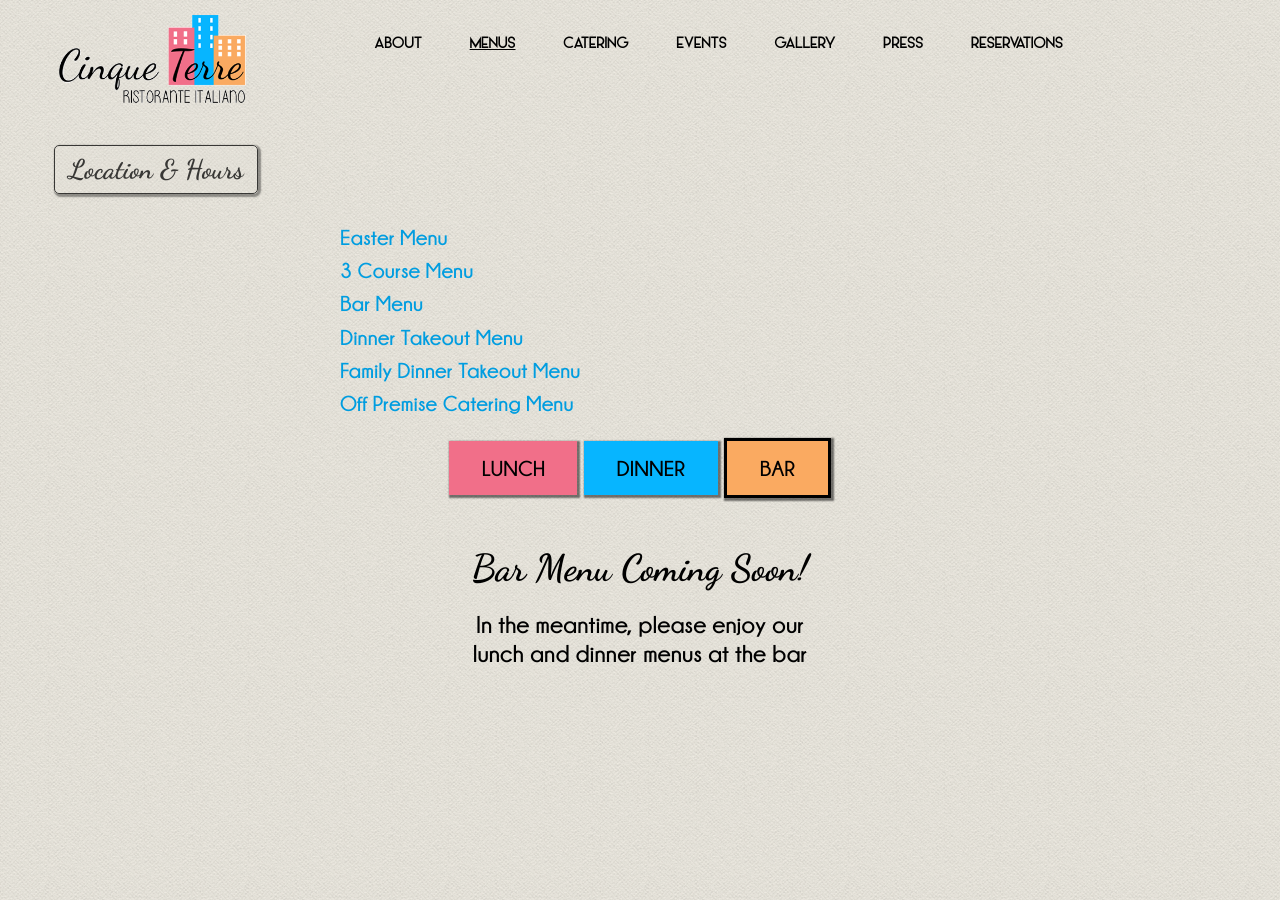
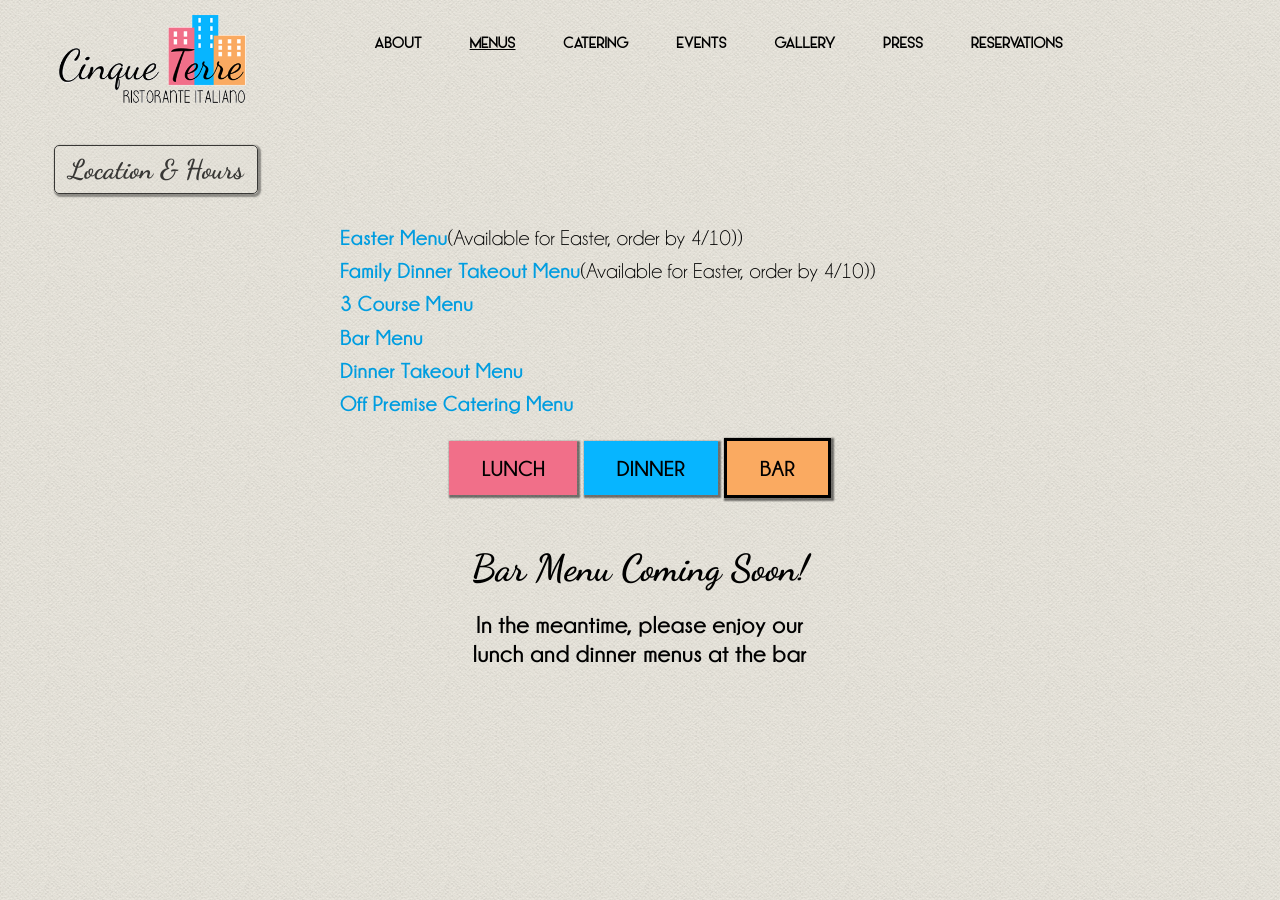
Before and after one commit to cinqueterreli/cinqueterre.github.io, a Jekyll site: the page built from bar-menu.html, in a window 1280 px wide and 900 px high. Built offline with Jekyll 4.4.1, drawn with Linux system fonts in a browser that asks for light colours; nearby versions of some CDN libraries.

Commit message:
easter menu updates

```diff
--- a/_includes/menu-links.html
+++ b/_includes/menu-links.html
@@ -1,10 +1,10 @@
 <div class="homepage-announcement" style="padding:0;">
 <p class="blurb-wrap" style="text-indent:0;">
-		<a href="/easterTakeoutMenu.pdf" target="_blank" class="body-link">Easter Menu</a><br />
+		<a href="/easterTakeoutMenu.pdf" target="_blank" class="body-link">Easter Menu</a>&#40;Available for Easter, order by 4/10)&#41;<br />
+		<a href="/familyDinnerMenu.pdf" target="_blank" class="body-link">Family Dinner Takeout Menu</a>&#40;Available for Easter, order by 4/10)&#41;<br />
 		<a href="/cinqueGiorniMenu.pdf" target="_blank" class="body-link">3 Course Menu</a><br />
 		<a href="/barMenu.pdf" target="_blank" class="body-link">Bar Menu</a><br />
 		<a href="/dinnerTakeoutMenu.pdf" target="_blank" class="body-link">Dinner Takeout Menu</a><br />
-		<a href="/familyDinnerMenu.pdf" target="_blank" class="body-link">Family Dinner Takeout Menu</a><br />
 		<a href="/offPremiseCatering.pdf" target="_blank" class="body-link">Off Premise Catering Menu</a></p>
 </div>
 
```
Also changed, not shown: 1 other file.
